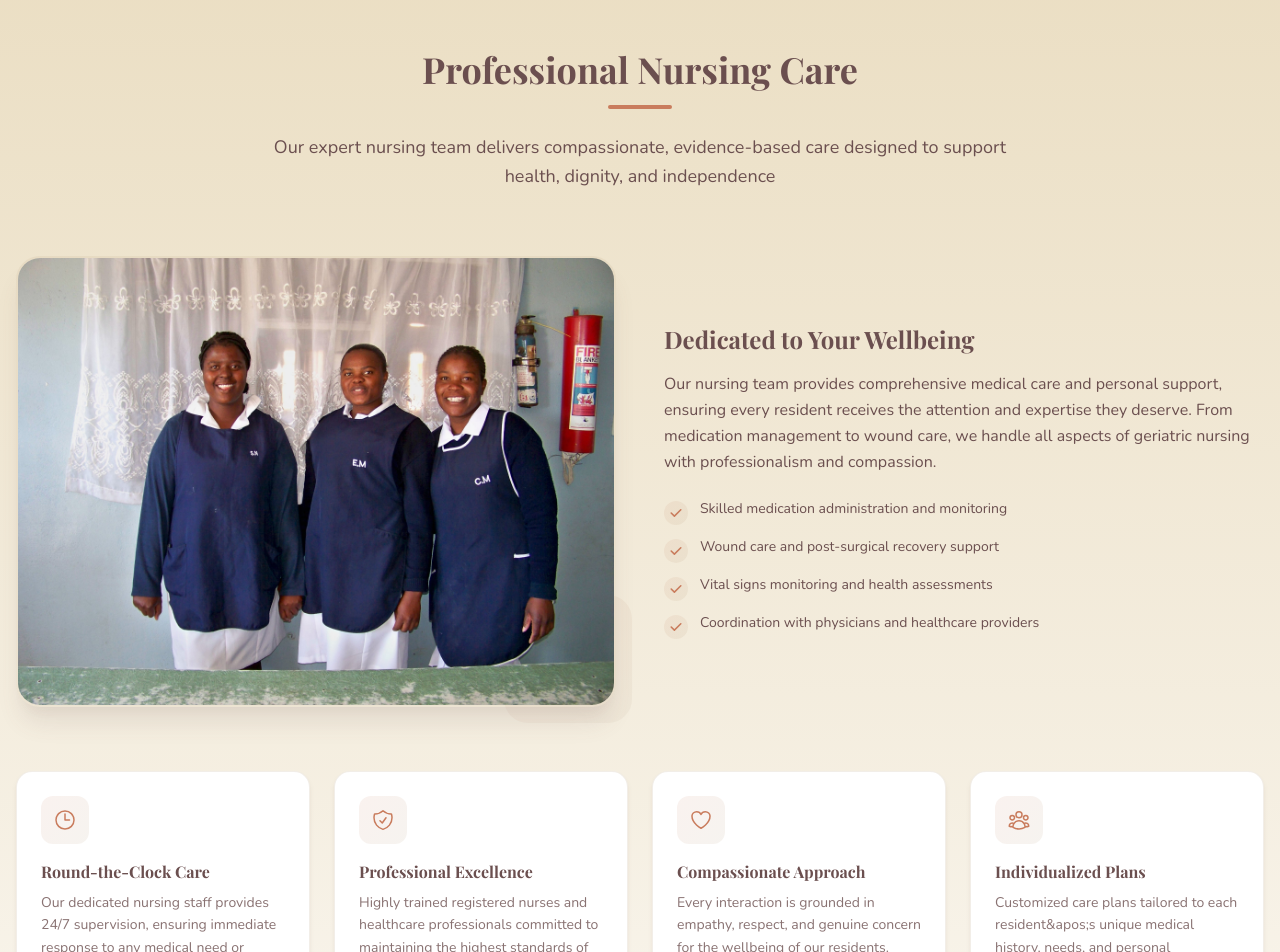
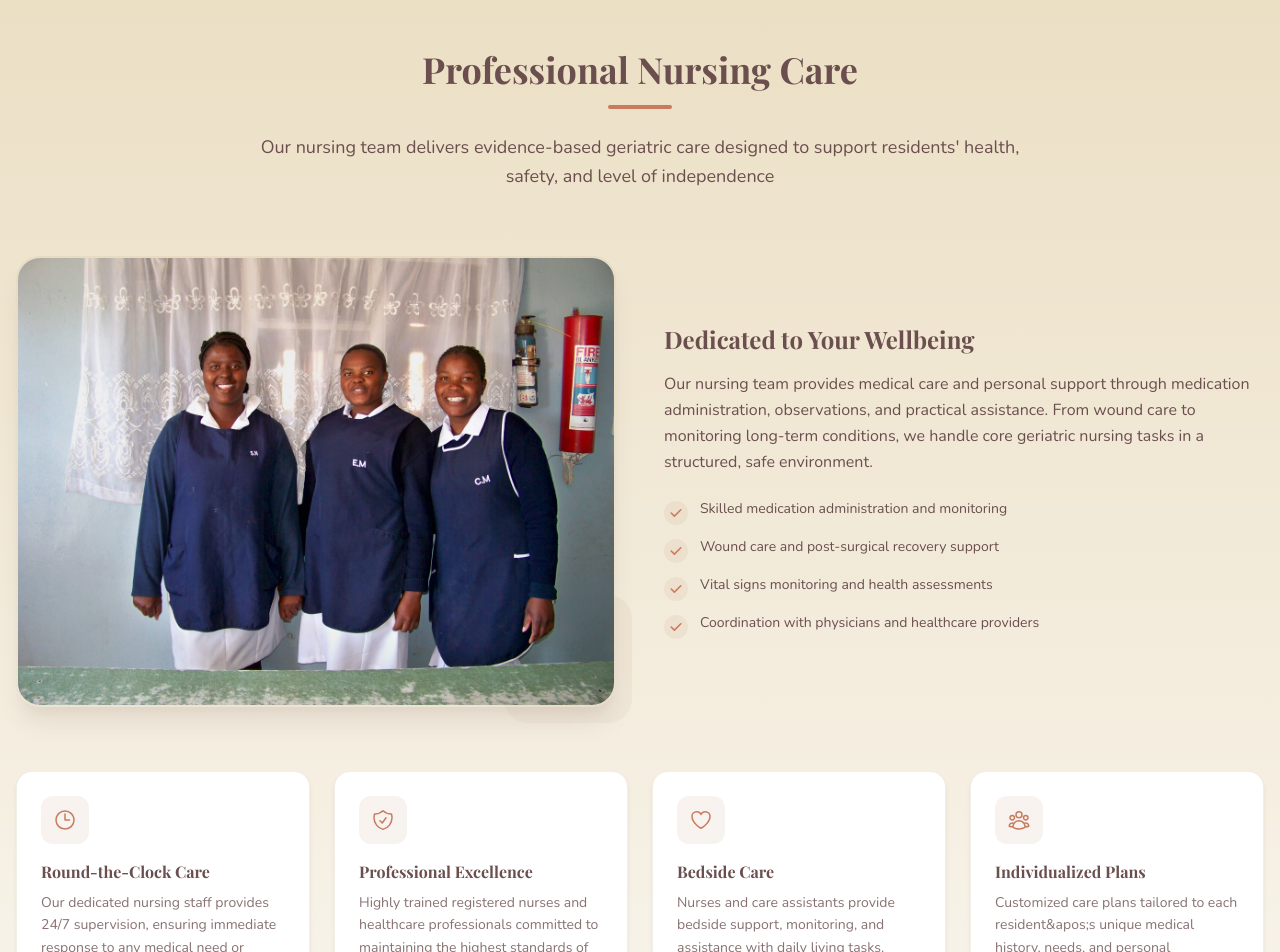
Before and after one commit to Psyfo/ekuphumuleni, a Next.js app: page /services in a window 1280 px wide. Shown: the part 1980-2932 px from the top of the page. Built offline with nearby package versions, Linux system fonts and the light colour scheme.

Commit message:
fix: update text across various sections to enhance clarity and emphasize geriatric care services

```diff
--- a/src/app/(public)/about/ImpactStatisticsSection.tsx
+++ b/src/app/(public)/about/ImpactStatisticsSection.tsx
@@ -156,8 +156,8 @@ export default function ImpactStatisticsSection() {
           </h2>
           <div className='bg-[var(--color-muted-terracotta)] mx-auto mb-6 rounded-full w-16 h-1' />
           <p className='mx-auto max-w-3xl !text-lg leading-relaxed body-text'>
-            Over four decades of dedicated service, compassionate care, and
-            meaningful impact
+            Over four decades of residential nursing, rehabilitation, and
+            support for older adults
           </p>
         </motion.div>
 
@@ -203,8 +203,8 @@ export default function ImpactStatisticsSection() {
             </p>
             <p className='text-[var(--color-deep-cocoa)]/80 leading-relaxed body-text'>
               Our modern 100-bed facility, combined with our experienced team of
-              healthcare professionals, ensures that every resident receives
-              personalized, compassionate care in a warm and supportive
+              healthcare professionals, provides structured nursing, daily
+              living support, and rehabilitation services in a stable
               environment.
             </p>
           </div>
--- a/src/app/(public)/about/MissionVisionSection.tsx
+++ b/src/app/(public)/about/MissionVisionSection.tsx
@@ -53,7 +53,8 @@ export default function MissionVisionSection() {
           </h2>
           <div className='bg-[var(--color-muted-terracotta)] mx-auto mb-6 rounded-full w-16 h-1' />
           <p className='mx-auto max-w-3xl !text-lg leading-relaxed body-text'>
-            Guided by purpose, driven by compassion, committed to excellence
+            Guided by a clear mandate, focused on quality, and accountable for
+            outcomes
           </p>
         </motion.div>
 
@@ -132,9 +133,9 @@ export default function MissionVisionSection() {
               </p>
               <div className='mt-6 pt-6 border-[var(--color-earth-brown)]/10 border-t'>
                 <p className='text-[var(--color-deep-cocoa)]/70 !text-sm italic body-text'>
-                  We envision a future where every elder receives care that
-                  honors their dignity, celebrates their life story, and
-                  supports their journey with unwavering compassion.
+                  We envision a future where every older person who needs our
+                  services receives consistent, appropriate care that protects
+                  their dignity and supports daily living.
                 </p>
               </div>
             </div>
--- a/src/app/(public)/facilities/FacilitiesHeroSection.tsx
+++ b/src/app/(public)/facilities/FacilitiesHeroSection.tsx
@@ -80,16 +80,17 @@ export default function FacilitiesHeroSection() {
           variants={item}
           className='mx-auto max-w-3xl !text-lg lg:!text-xl text-center leading-relaxed body-text'
         >
-          Modern, comfortable spaces thoughtfully designed to create a warm,
-          home-like environment where residents feel safe, valued, and at peace
+          Modern, comfortable spaces designed for residential nursing, daily
+          living, and visiting families, with attention to safety and access
         </motion.p>
 
         {/* Decorative Quote */}
         <motion.div variants={item} className='mx-auto mt-12 max-w-2xl'>
           <div className='bg-white/60 shadow-warm backdrop-blur-sm p-8 border border-subtle rounded-2xl'>
             <p className='!text-[var(--color-deep-cocoa)] text-lg text-center italic leading-relaxed'>
-              &ldquo;A place designed not just for living, but for thriving —
-              where comfort meets care&rdquo;
+              &ldquo;A facility designed to combine accommodation, nursing
+              stations, and shared spaces so daily care is easier to deliver and
+              receive.&rdquo;
             </p>
           </div>
         </motion.div>
--- a/src/app/(public)/services/NursingCareSection.tsx
+++ b/src/app/(public)/services/NursingCareSection.tsx
@@ -30,9 +30,9 @@ const NURSING_FEATURES: Feature[] = [
   },
   {
     icon: HeartIcon,
-    title: 'Compassionate Approach',
+    title: 'Bedside Care',
     description:
-      'Every interaction is grounded in empathy, respect, and genuine concern for the wellbeing of our residents.',
+      'Nurses and care assistants provide bedside support, monitoring, and assistance with daily living tasks.',
   },
   {
     icon: UserGroupIcon,
@@ -81,8 +81,8 @@ export default function NursingCareSection() {
           </h2>
           <div className='bg-[var(--color-muted-terracotta)] mx-auto mb-6 rounded-full w-16 h-1' />
           <p className='mx-auto max-w-3xl !text-lg leading-relaxed body-text'>
-            Our expert nursing team delivers compassionate, evidence-based care
-            designed to support health, dignity, and independence
+            Our nursing team delivers evidence-based geriatric care designed to
+            support residents&apos; health, safety, and level of independence
           </p>
         </motion.div>
 
@@ -111,11 +111,11 @@ export default function NursingCareSection() {
               Dedicated to Your Wellbeing
             </h3>
             <p className='mb-6 leading-relaxed body-text'>
-              Our nursing team provides comprehensive medical care and personal
-              support, ensuring every resident receives the attention and
-              expertise they deserve. From medication management to wound care,
-              we handle all aspects of geriatric nursing with professionalism
-              and compassion.
+              Our nursing team provides medical care and personal support
+              through medication administration, observations, and practical
+              assistance. From wound care to monitoring long-term conditions, we
+              handle core geriatric nursing tasks in a structured, safe
+              environment.
             </p>
             <ul className='space-y-3'>
               <li className='flex items-start gap-3'>
--- a/src/app/(public)/team/StaffSection.tsx
+++ b/src/app/(public)/team/StaffSection.tsx
@@ -97,8 +97,8 @@ export default function StaffSection() {
           </h2>
           <div className='bg-[var(--color-muted-terracotta)] mx-auto mb-6 rounded-full w-16 h-1' />
           <p className='mx-auto max-w-3xl !text-lg leading-relaxed body-text'>
-            Our compassionate team works tirelessly to provide exceptional care
-            and create a warm, welcoming environment for all residents
+            Our nursing, care, and support teams work in shifts to provide daily
+            care, monitoring, and assistance for residents
           </p>
         </motion.div>
 
@@ -193,10 +193,9 @@ export default function StaffSection() {
         <motion.div variants={item} className='mt-8'>
           <div className='bg-white shadow-warm mx-auto p-6 lg:p-8 border border-subtle rounded-2xl max-w-4xl'>
             <p className='text-center leading-relaxed body-text'>
-              Our dedicated staff work tirelessly around the clock to provide
-              compassionate care and support to all our residents. With a
-              commitment to excellence and dignity, they ensure a warm and
-              welcoming environment every single day.
+              Staff work across day, night, and weekend shifts to provide
+              hands‑on care, supervision, and practical support. Their focus is
+              on safety, clinical tasks, and daily living needs for residents.
             </p>
           </div>
         </motion.div>
--- a/src/app/(public)/team/TeamHeroSection.tsx
+++ b/src/app/(public)/team/TeamHeroSection.tsx
@@ -80,17 +80,18 @@ export default function TeamHeroSection() {
           variants={item}
           className='mx-auto max-w-3xl !text-lg lg:!text-xl text-center leading-relaxed body-text'
         >
-          Meet the dedicated individuals who make Ekuphumuleni a place of
-          warmth, care, and dignity. From our board of trustees to our
-          compassionate staff, every member plays a vital role in our mission.
+          Meet the individuals responsible for the clinical work, day‑to‑day
+          operations, and governance of Ekuphumuleni. From our board of trustees
+          to front‑line staff, every member has defined duties in how the home
+          is run.
         </motion.p>
 
         {/* Decorative Quote */}
         <motion.div variants={item} className='mx-auto mt-12 max-w-2xl'>
           <div className='bg-white/60 shadow-warm backdrop-blur-sm p-8 border border-subtle rounded-2xl'>
             <p className='text-[var(--color-deep-cocoa)] text-lg text-center italic leading-relaxed'>
-              &ldquo;Together, we create a home where every resident is valued,
-              respected, and cared for with compassion.&rdquo;
+              &ldquo;Together, we manage a home where every resident is treated
+              with dignity and receives consistent nursing and support.&rdquo;
             </p>
           </div>
         </motion.div>
--- a/src/app/(public)/team/page.tsx
+++ b/src/app/(public)/team/page.tsx
@@ -9,7 +9,7 @@ import StaffSection from './StaffSection';
 export const metadata: Metadata = {
   title: 'Meet the Team',
   description:
-    'Meet the dedicated team at Ekuphumuleni Geriatric Nursing Home. Our board of trustees, experienced administrators, skilled nursing staff, and compassionate caregivers work together to provide exceptional elderly care in Bulawayo, Zimbabwe. Every member plays a vital role in our mission.',
+    'Meet the team at Ekuphumuleni Geriatric Nursing Home. Our board of trustees, administrators, nursing staff, and care workers manage the day-to-day running of the home and delivery of elderly care in Bulawayo, Zimbabwe.',
   keywords: [
     'nursing home staff',
     'geriatric care team',
@@ -23,7 +23,7 @@ export const metadata: Metadata = {
   openGraph: {
     title: 'Meet the Team | Ekuphumuleni Geriatric Nursing Home',
     description:
-      'Meet our dedicated team - board of trustees, administrators, skilled nursing staff, and compassionate caregivers providing exceptional geriatric care.',
+      'Meet our team - board of trustees, administrators, nursing staff, and care workers responsible for the operation of Ekuphumuleni and delivery of geriatric care.',
     type: 'website',
     url: 'https://ekuphumuleni.ngo/team',
     images: [
```
